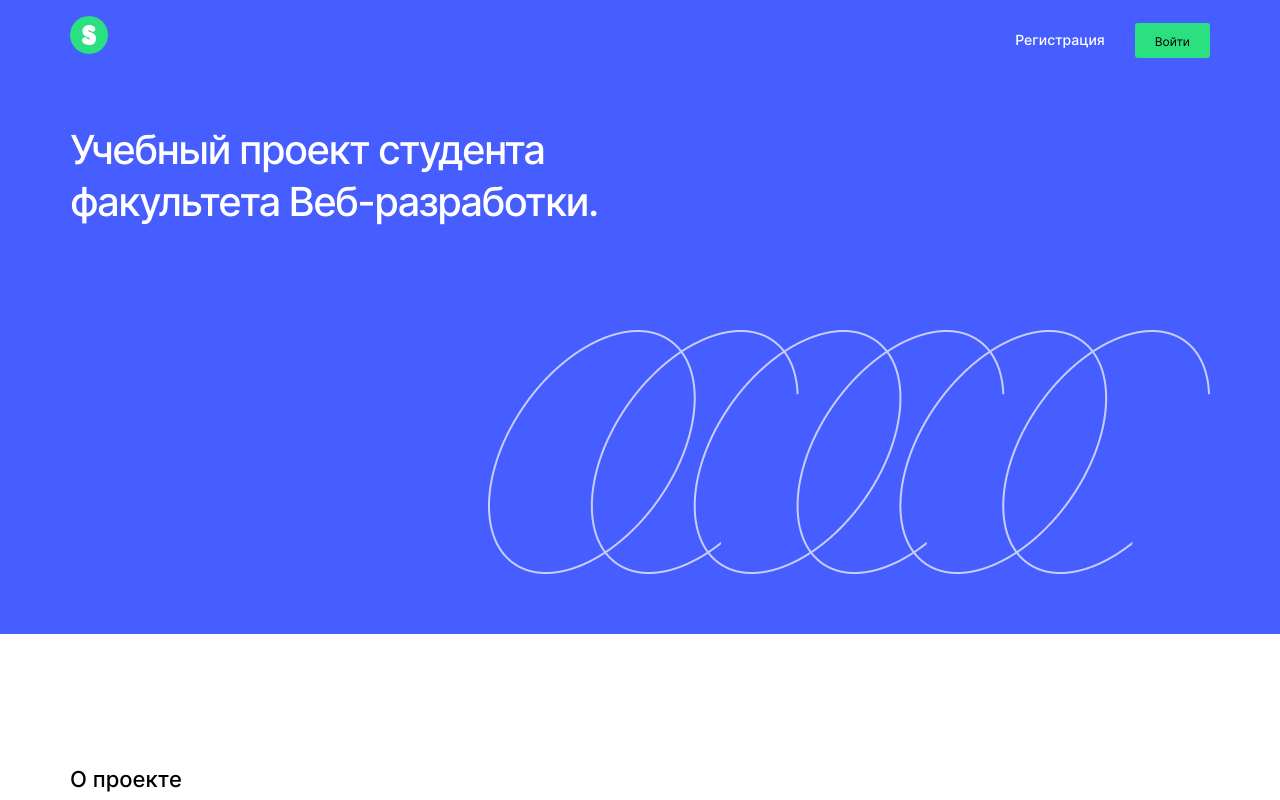
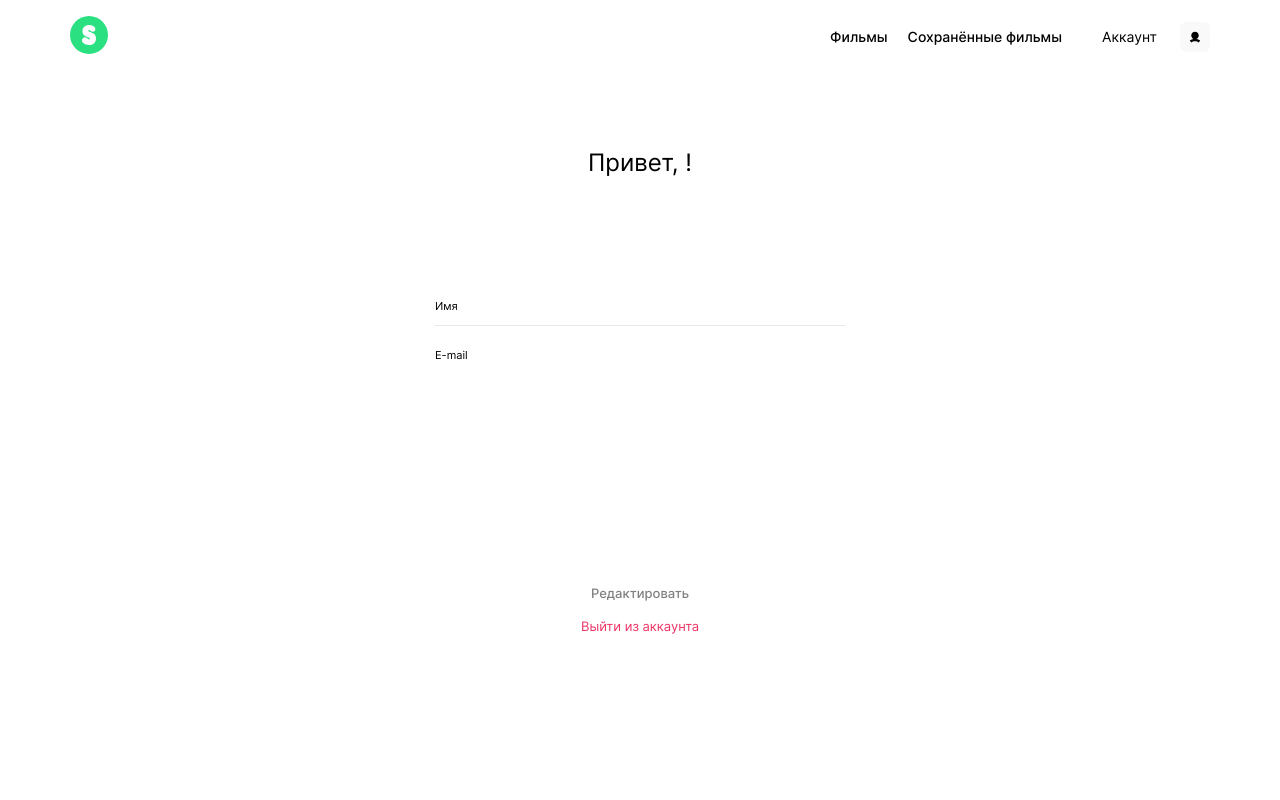
Before and after one commit to Maria-webdev/movies-explorer-frontend, a React (Create React App) app: page /profile in a window 1280 px wide. Before the commit this address led to /. Shown: the top 800 px of the page. Built offline with nearby package versions, Linux system fonts and the light colour scheme; no server answers; sample sign-in values are in the browser's storage.

Commit message:
fix after 1st review

```diff
--- a/src/components/App/App.js
+++ b/src/components/App/App.js
@@ -16,7 +16,7 @@ import * as auth from '../../utils/auth';
 import CurrentUserContext from '../../contexts/CurrentUserContext';
 
 function App() {
-  const [loggedIn, setLoggedIn] = React.useState(false);
+  const [loggedIn, setLoggedIn] = React.useState(localStorage.getItem('loggedIn'));
   const [cards, setCards] = React.useState(localStorage.getItem('searchedCards') ? JSON.parse(localStorage.getItem('searchedCards')) : []);
   const [initialCards, setInitialCards] = React.useState([]);
   const [email, setEmail] = React.useState('');
@@ -54,12 +54,11 @@ function App() {
       .checkToken()
       .then((data) => {
         setEmail(data.email);
-        setLoggedIn(true);
-        history.push('/movies');
+        localStorage.setItem('loggedIn', 'true');
       })
       .catch((err) => console.log(err))
       .finally(() => setIsLoading(false));
- }, [history]);
+ }, [loggedIn, history]);
 
   React.useEffect(() => {
     checkToken();
@@ -68,10 +67,9 @@ function App() {
   React.useEffect(() => {
     if (loggedIn) {
       setIsLoading(true);
-      Promise.all([mainApi.getUserInfo(), moviesApi.getMovies()])
+      Promise.all([mainApi.getUserInfo()])
         .then((result) => {
           setCurrentUser(result[0]);
-          setInitialCards(result[1]);
         })
         .catch((err) => console.log(err))
         .finally(() => setIsLoading(false));
@@ -156,8 +154,26 @@ function App() {
   }
 
   function handleSubmit(searchValue, isSaved) {
+    if (!isSearched) {
+      setIsLoading(true);
+      new Promise(() => {
+        moviesApi.getMovies()
+          .then((data) => {
+            setInitialCards(data);
+          })
+          .finally(() => setIsLoading(false));
+    })
+    .catch((err) => console.log(err))
+    }
+
     setIsSearchedSavedMovie(searchValue)
     if (isSaved === true) {
+
+      //
+      //
+      //
+
+
       isShortSavedMovie
       ? setSavedMovies(JSON.parse(localStorage.getItem('savedMovies'))?.filter((item) => {
         return item.duration < 40 && item.nameRU.toLowerCase().includes(searchValue.trim().toLowerCase());
@@ -165,7 +181,6 @@ function App() {
       : setSavedMovies(JSON.parse(localStorage.getItem('savedMovies'))?.filter((item) => {
         return item.nameRU.toLowerCase().includes(searchValue.trim().toLowerCase())}));
     } else {
-      setIsSearched(true);
       localStorage.setItem('searchedCards', JSON.stringify(initialCards.filter((item) => {
           return item.nameRU.toLowerCase().includes(searchValue.trim().toLowerCase());
         })
@@ -173,7 +188,9 @@ function App() {
     );
     setCards(initialCards.filter((item) => {
       return item.nameRU.toLowerCase().includes(searchValue.trim().toLowerCase())}));
-  }}
+  }
+  setIsSearched(true);
+}
 
   function isShortMovie(value, isSaved) {
     setIsShortMovieButton(value);
--- a/src/components/MoviesCardsList/MoviesCardsList.css
+++ b/src/components/MoviesCardsList/MoviesCardsList.css
@@ -16,6 +16,7 @@
 	box-sizing: border-box;
 	flex-direction: column;
 	justify-content: center;
+	display: flex;
 }
 
 .cards__list {
@@ -30,6 +31,7 @@
 .cards__not-found {
 	align-self: center;
 	justify-self: center;
+	margin: auto;
 }
 
 @media screen and (max-width: 900px) {
--- a/src/components/MoviesCardsList/MoviesCardsList.js
+++ b/src/components/MoviesCardsList/MoviesCardsList.js
@@ -45,10 +45,10 @@ function MoviesCardsList(props) {
   return (
     <section className='movies-cardlist'>
       <section className='movies-cardlist__section'>
-        <ul className='cards__list'>
-          {props.isSearched && props.cards.length === 0
+      {props.isSearched && props.cards.length === 0
           ? (<p className='cards__not-found'>Ничего не найдено</p>)
-          : (props?.cards?.reduce((filmsBatch, item) => {
+          : <ul className='cards__list'>
+          {props?.cards?.reduce((filmsBatch, item) => {
             if (filmsBatch?.length < filteredMovies?.length) {
               filmsBatch.push(
                 <MoviesCard
@@ -62,9 +62,9 @@ function MoviesCardsList(props) {
               );
             }
             return filmsBatch;
-          }, []))
-          }
+          }, [])}
         </ul>
+     }
         <div className='more'>
           {props?.cards?.length > filteredMovies?.length
           ? (
--- a/src/components/Profile/Profile.css
+++ b/src/components/Profile/Profile.css
@@ -40,14 +40,13 @@
 	flex-direction: row;
 	justify-content: space-between;
 	width: 100%;
-	padding-bottom: 5px;
-	margin-bottom: ;
+	position: relative;
 }
 
 .profile__input-box:first-of-type {
 	border-bottom: 1px solid #e8e8e8;
-	padding-bottom: 16px;
-	margin-bottom: 17px;
+	padding-bottom: 10px;
+	margin-bottom: 23px;
 }
 
 .profile__input-box:last-of-type {
@@ -122,10 +121,11 @@
 	line-height: 12.1px;
 	color: #ee3465;
 	display: block;
-	margin-top: 10px;
 	min-height: 12px;
 	pointer-events: none;
 	align-self: flex-start;
+	position: absolute;
+	bottom: -10px;
 }
 
 @media screen and (max-width: 768px) {
--- a/src/components/Profile/Profile.js
+++ b/src/components/Profile/Profile.js
@@ -14,6 +14,11 @@ function Profile(props) {
   })
 
   const [hasChanges, setHasChanges] = React.useState(false);
+
+  React.useEffect(() => {
+    values.name = name;
+    values.email = email;
+  }, [])
 
   React.useEffect(() => {
     setHasChanges((values.name !== name) || (values.email !== email));
@@ -33,12 +38,12 @@ function Profile(props) {
         <form className='profile__form' onSubmit={handleSubmit} >
           <div className='profile__input-box'>
             <span className='profile__input'>Имя</span>
-            <input className='profile__field_name' value={values.name || name} onChange={handleChange} name='name' type='text' minLength='2' maxLength='40' required></input>
+            <input className='profile__field_name' value={values.name || name} onChange={handleChange} name='name' type='text' minLength='2' maxLength='40' required />
             {errors.name ? (<span className='profile__input_error'>{errors.name}</span>) : null}
           </div>
           <div className='profile__input-box'>
             <span className='profile__input'>E-mail</span>
-            <input className='profile__field_email' value={values.email || email} onChange={handleChange} name='email' type='email' required></input>
+            <input className='profile__field_email' value={values.email || email} onChange={handleChange} name='email' type='email' required />
             {errors.email ? (<span className='profile__input_error'>{errors.email}</span>) : null}
           </div>
           <button type='submit' disabled={!hasChanges || !isValid} className={`profile__form_button
--- a/src/components/SavedMoviesCardList/SavedMoviesCardList.css
+++ b/src/components/SavedMoviesCardList/SavedMoviesCardList.css
@@ -16,6 +16,7 @@
 	box-sizing: border-box;
 	flex-direction: column;
 	justify-content: center;
+	display: flex;
 }
 
 .cards__list {
@@ -25,6 +26,12 @@
 	justify-content: center;
 	list-style-type: none;
 	padding: 0;
+}
+
+.cards__not-found {
+	align-self: center;
+	justify-self: center;
+	margin: auto;
 }
 
 @media screen and (max-width: 900px) {
--- a/src/components/SavedMoviesCardList/SavedMoviesCardList.js
+++ b/src/components/SavedMoviesCardList/SavedMoviesCardList.js
@@ -46,10 +46,10 @@ function SavedMoviesCardList(props) {
   return (
     <section className='movies-cardlist'>
       <section className='movies-cardlist__section'>
-        <ul className='cards__list'>
-        {props.isSearched && props.cards.length === 0
+      {props.isSearched && props.cards.length === 0
           ? (<p className='cards__not-found'>Ничего не найдено</p>)
-          : (props?.cards?.reduce((filmsBatch, item) => {
+          :<ul className='cards__list'>
+            {props?.cards?.reduce((filmsBatch, item) => {
             if (filmsBatch?.length < filteredMovies?.length) {
               filmsBatch.push(
               <MoviesCard
@@ -60,9 +60,11 @@ function SavedMoviesCardList(props) {
               isSaved={true} />);
             }
             return filmsBatch;
-          }, []))
-          }
+          }, [])}
+
         </ul>
+               }
+
         <div className='more'>
           {props?.cards?.length > filteredMovies?.length
           ? (
```
